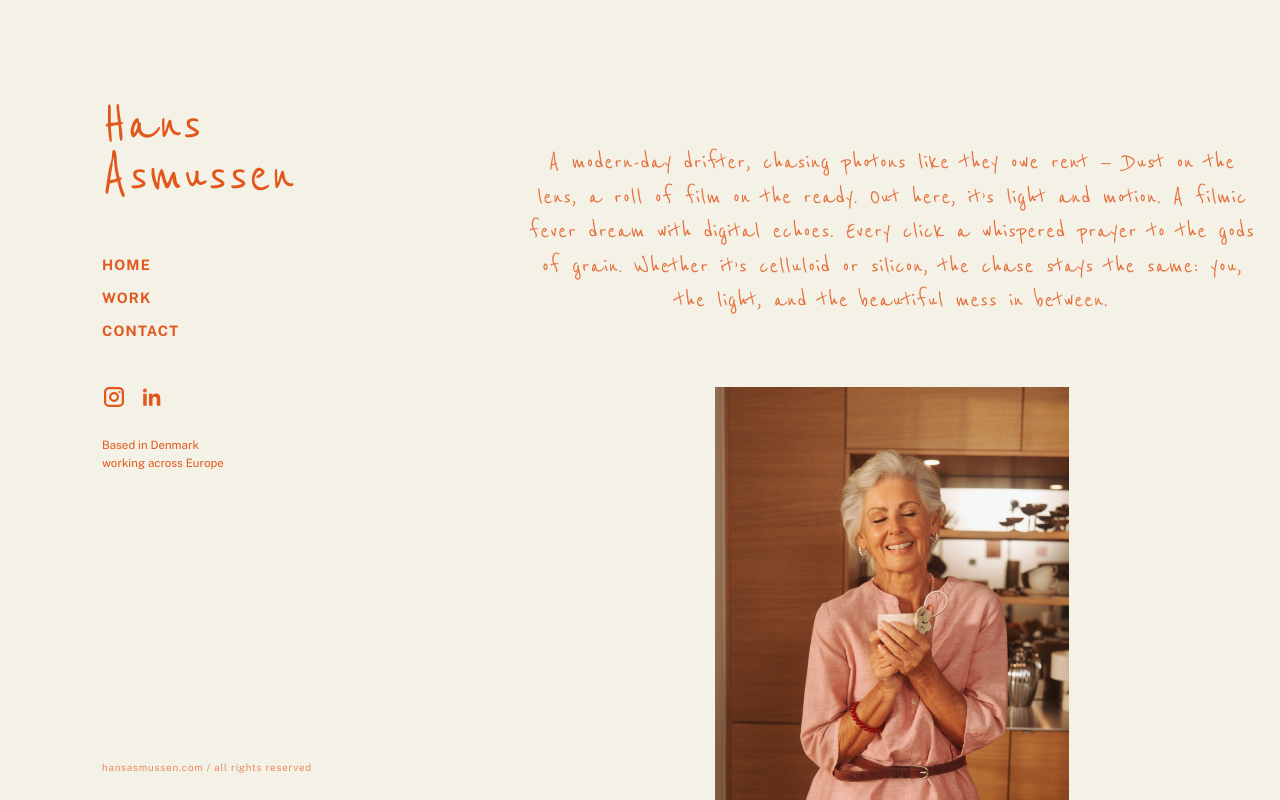
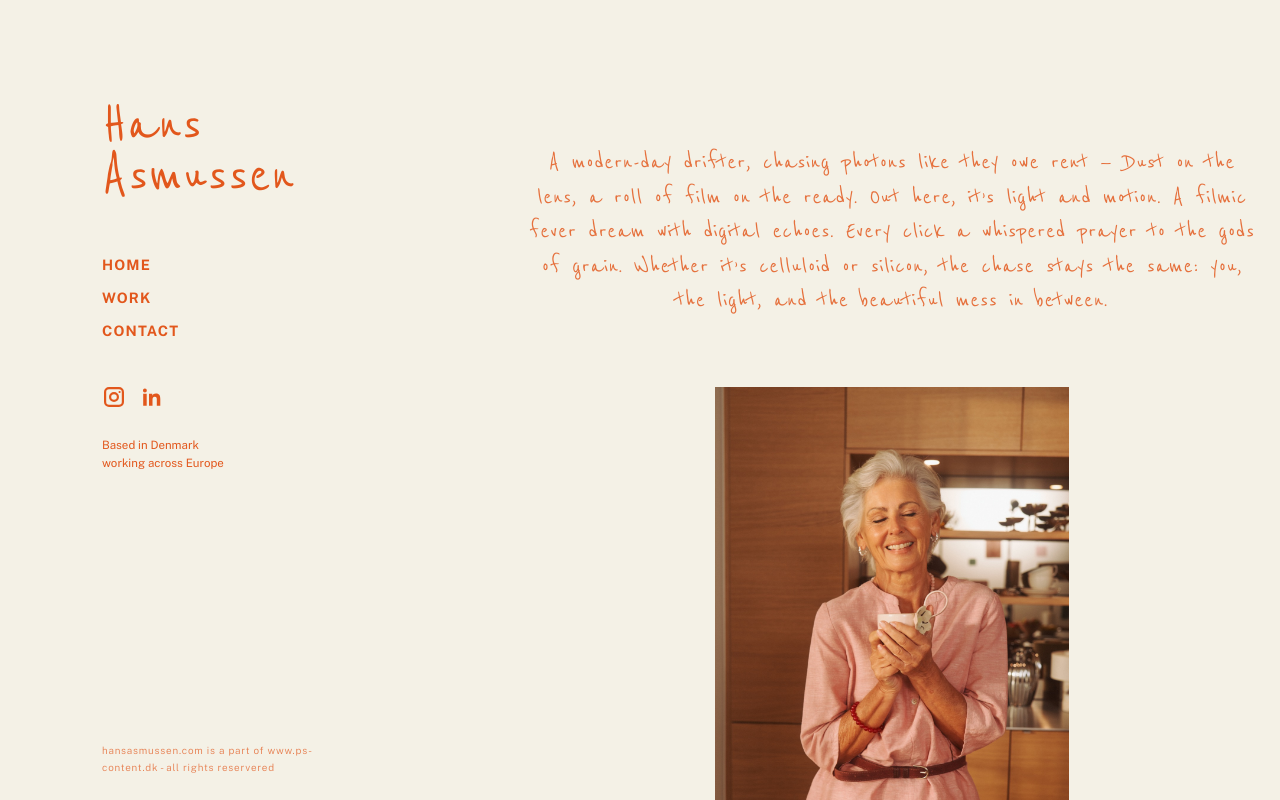
Before and after one commit to hansasmussen/hansasmussen.com, a Next.js app: page / in a window 1280 px wide. Shown: the top 800 px of the page. Built offline with nearby package versions, Linux system fonts and the light colour scheme; no server answers.

Commit message:
Restore footer wording

```diff
--- a/components/PublicSidebar.js
+++ b/components/PublicSidebar.js
@@ -44,7 +44,9 @@ export function PublicSidebar() {
           </p>
         </div>
 
-        <p className="public-sidebar-footer">hansasmussen.com / all rights reserved</p>
+        <p className="public-sidebar-footer">
+          hansasmussen.com is a part of www.ps-content.dk - all rights reservered
+        </p>
       </div>
     </aside>
   );
--- a/components/SiteFooter.js
+++ b/components/SiteFooter.js
@@ -1,7 +1,7 @@
 export function SiteFooter() {
   return (
     <footer className="site-footer">
-      <p>hansasmussen.com is a part of ps-content.dk - all rights reserved</p>
+      <p>hansasmussen.com is a part of www.ps-content.dk - all rights reservered</p>
     </footer>
   );
 }
```
